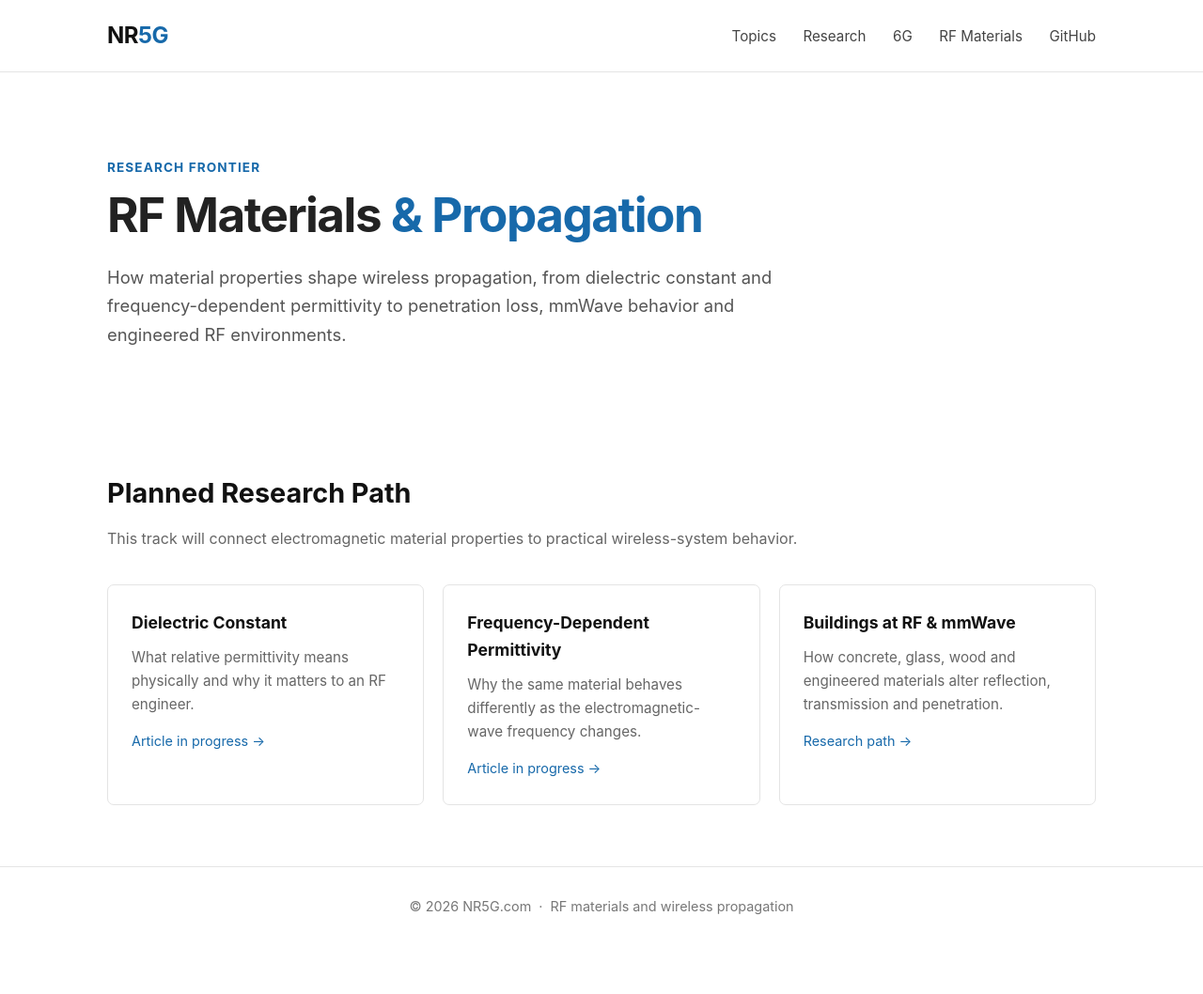
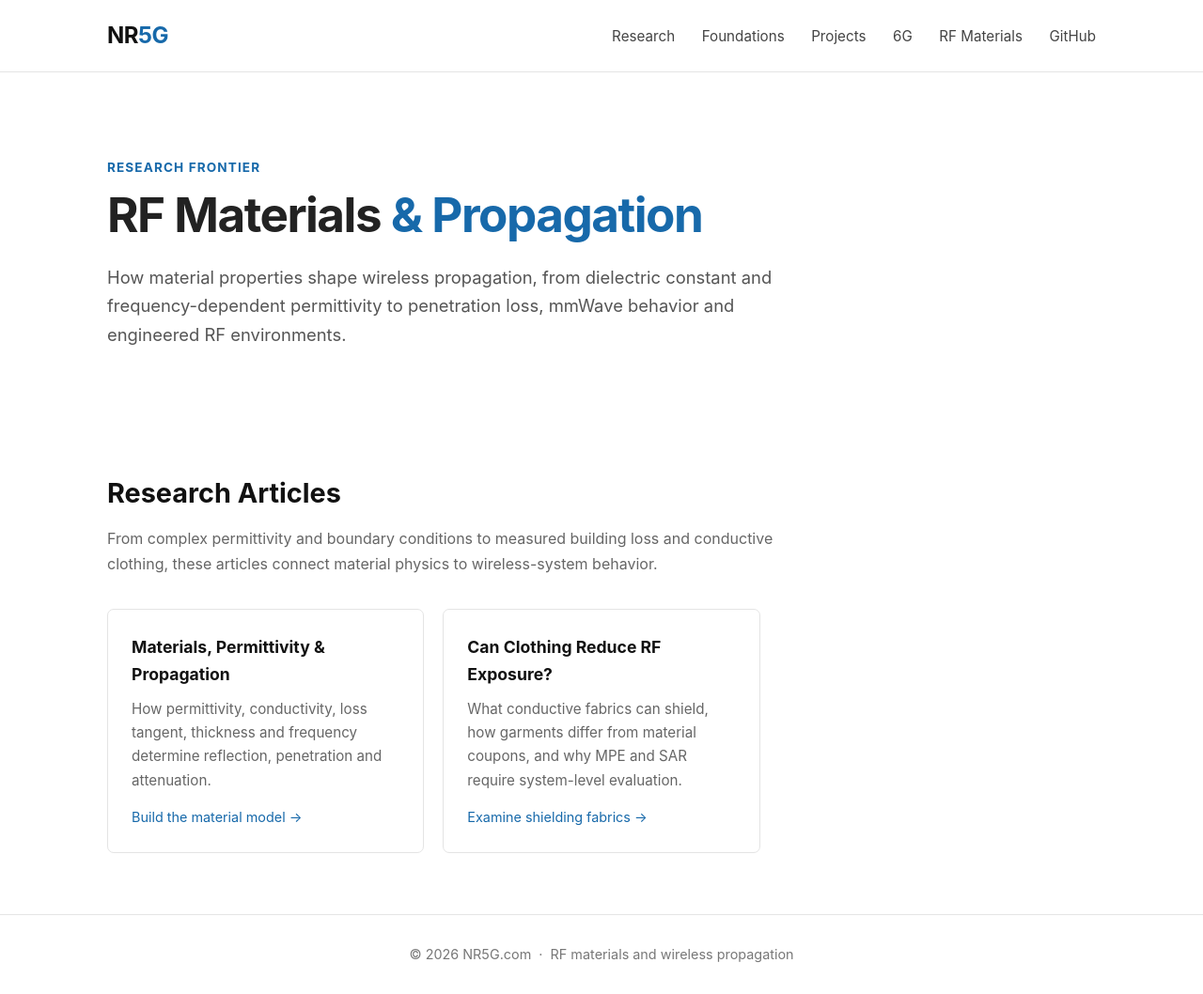
Before and after one commit to pppiyushh/nr5g, a Jekyll site: the page Research/rf-materials/index.html, which Jekyll copies as it is, in a window 1280 px wide. Shown: the whole page at 94% size. Built offline with Jekyll 4.4.1, drawn with Linux system fonts in a browser that asks for light colours; before the commit the page ends 1006 px from its top, so only the background shows below that.

Commit message:
Complete RF materials research section

```diff
--- a/6G/index.html
+++ b/6G/index.html
@@ -15,7 +15,7 @@
             <a href="../index.html#topics">Topics</a>
             <a href="../index.html#research">Research</a>
             <a href="./">6G</a>
-            <a href="../rf-materials/">RF Materials</a>
+            <a href="../Research/rf-materials/">RF Materials</a>
             <a href="https://github.com/pppiyushh" target="_blank" rel="noopener noreferrer">GitHub</a>
         </nav>
     </div>
--- a/rf-materials/index.html
+++ b/Research/rf-materials/index.html
@@ -5,16 +5,17 @@
     <meta name="viewport" content="width=device-width, initial-scale=1.0">
     <title>RF Materials & Propagation | NR5G</title>
     <meta name="description" content="Research-oriented notes on dielectric properties, RF propagation through materials and engineered wireless environments.">
-    <link rel="stylesheet" href="../assets/css/site.css">
+    <link rel="stylesheet" href="../../assets/css/site.css">
 </head>
 <body>
 <header>
     <div class="nav">
-        <a class="logo" href="../index.html">NR<span>5G</span></a>
+        <a class="logo" href="../../index.html">NR<span>5G</span></a>
         <nav>
-            <a href="../index.html#topics">Topics</a>
-            <a href="../index.html#research">Research</a>
-            <a href="../6G/">6G</a>
+            <a href="../../index.html#research">Research</a>
+            <a href="../../index.html#foundations">Foundations</a>
+            <a href="../../index.html#projects">Projects</a>
+            <a href="../../6G/">6G</a>
             <a href="./">RF Materials</a>
             <a href="https://github.com/pppiyushh" target="_blank" rel="noopener noreferrer">GitHub</a>
         </nav>
@@ -30,23 +31,18 @@
     </section>
 
     <section>
-        <h2>Planned Research Path</h2>
-        <p class="section-intro">This track will connect electromagnetic material properties to practical wireless-system behavior.</p>
+        <h2>Research Articles</h2>
+        <p class="section-intro">From complex permittivity and boundary conditions to measured building loss and conductive clothing, these articles connect material physics to wireless-system behavior.</p>
         <div class="grid">
             <div class="card">
-                <h3>Dielectric Constant</h3>
-                <p>What relative permittivity means physically and why it matters to an RF engineer.</p>
-                <a href="#">Article in progress →</a>
+                <h3>Materials, Permittivity & Propagation</h3>
+                <p>How permittivity, conductivity, loss tangent, thickness and frequency determine reflection, penetration and attenuation.</p>
+                <a href="materials-and-propagation.html">Build the material model →</a>
             </div>
             <div class="card">
-                <h3>Frequency-Dependent Permittivity</h3>
-                <p>Why the same material behaves differently as the electromagnetic-wave frequency changes.</p>
-                <a href="#">Article in progress →</a>
-            </div>
-            <div class="card">
-                <h3>Buildings at RF & mmWave</h3>
-                <p>How concrete, glass, wood and engineered materials alter reflection, transmission and penetration.</p>
-                <a href="#">Research path →</a>
+                <h3>Can Clothing Reduce RF Exposure?</h3>
+                <p>What conductive fabrics can shield, how garments differ from material coupons, and why MPE and SAR require system-level evaluation.</p>
+                <a href="protective-fabrics.html">Examine shielding fabrics →</a>
             </div>
         </div>
     </section>
--- a/_layouts/article.html
+++ b/_layouts/article.html
@@ -15,7 +15,7 @@
             <a href="{{ '/#topics' | relative_url }}">Topics</a>
             <a href="{{ '/#research' | relative_url }}">Research</a>
             <a href="{{ '/6G/' | relative_url }}">6G</a>
-            <a href="{{ '/rf-materials/' | relative_url }}">RF Materials</a>
+            <a href="{{ '/Research/rf-materials/' | relative_url }}">RF Materials</a>
             <a href="https://github.com/pppiyushh" target="_blank" rel="noopener noreferrer">GitHub</a>
         </nav>
     </div>
@@ -38,7 +38,8 @@
         </div>
         <div class="sidebar-group">
             <strong>RF Materials</strong>
-            <a href="{{ '/rf-materials/' | relative_url }}">RF Materials & Propagation</a>
+            <a class="{% if page.url contains 'materials-and-propagation' %}active{% endif %}" href="{{ '/Research/rf-materials/materials-and-propagation.html' | relative_url }}">Materials & Propagation</a>
+            <a class="{% if page.url contains 'protective-fabrics' %}active{% endif %}" href="{{ '/Research/rf-materials/protective-fabrics.html' | relative_url }}">RF-Shielding Fabrics</a>
         </div>
     </aside>
 
--- a/index.html
+++ b/index.html
@@ -58,7 +58,7 @@
             <div class="card">
                 <h3>RF Materials & Propagation</h3>
                 <p>Dielectric properties, frequency-dependent permittivity, building penetration and the possibility of engineering the radio environment itself.</p>
-                <a href="rf-materials/">Explore RF Materials →</a>
+                <a href="Research/rf-materials/">Explore RF Materials →</a>
             </div>
         </div>
     </section>
```
Also changed, not shown: Research/rf-materials/materials-and-propagation.md (added, +171 -0 lines), Research/rf-materials/protective-fabrics.md (added, +148 -0 lines).
